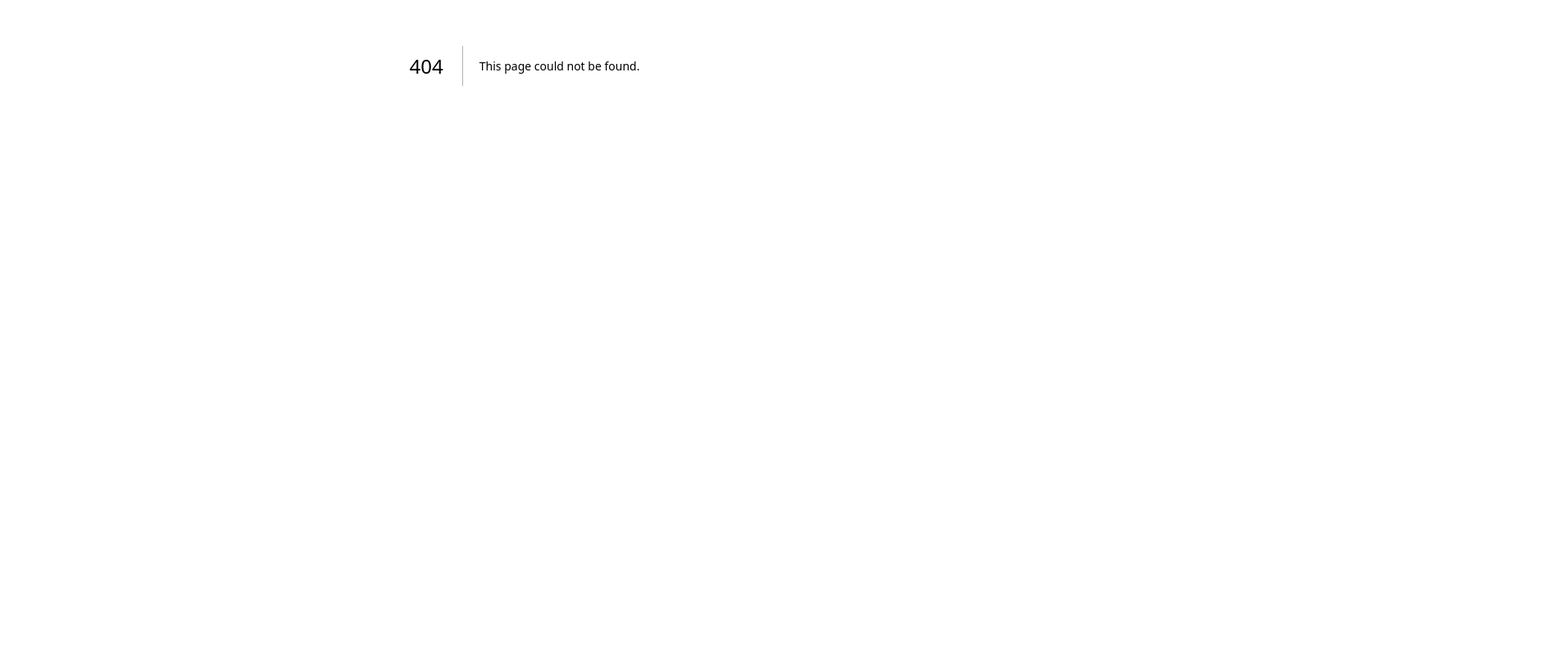
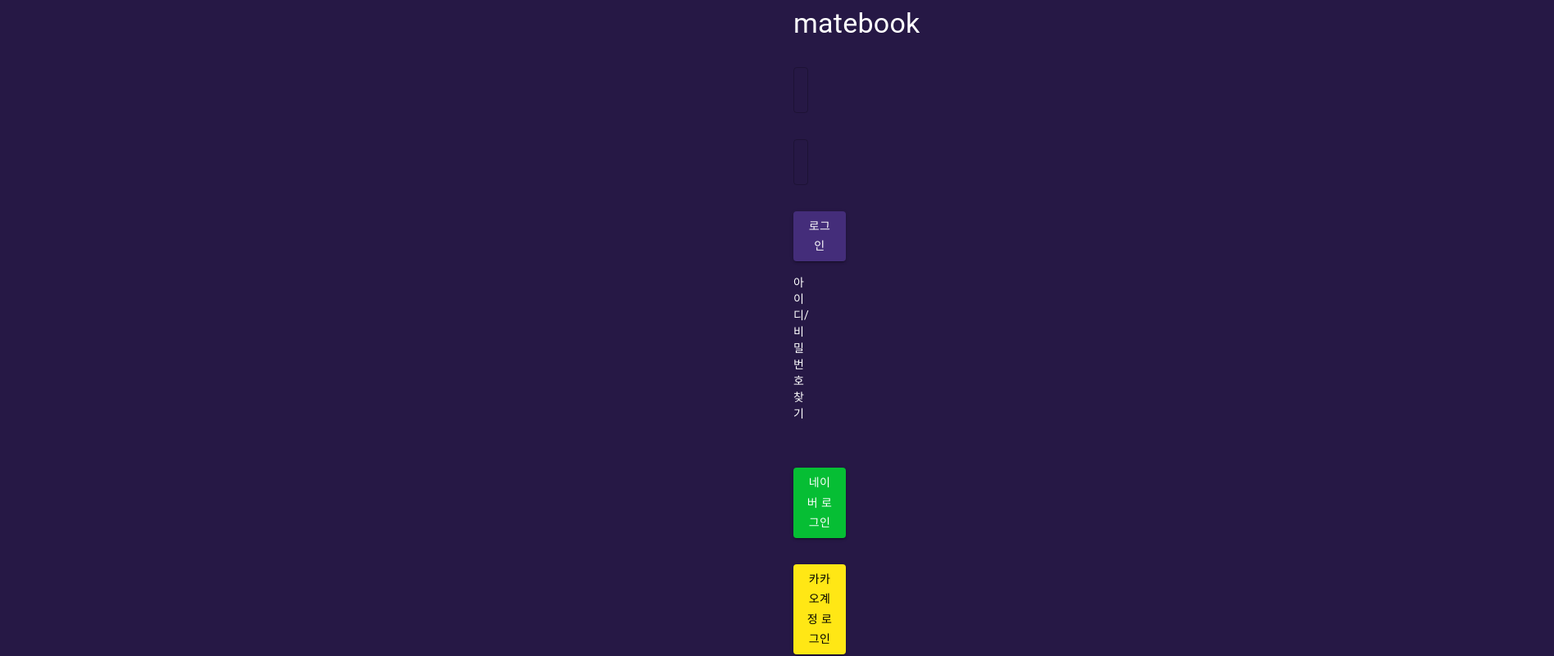
Before and after one commit to HooAndFriend/matebook-front-next-renewal, a Next.js app: page /auth/loginPage in a window 1280 px wide. Before the commit this address had no page. Shown: the part 320-1121 px from the top of the page at 82% size, 1896 px wide, since content can reach past the window. Before the commit the page ends 800 px from the top, so only its background shows below. Built offline with nearby package versions, Linux system fonts and the light colour scheme.

Commit message:
Add : Login Page

```diff
--- /dev/null
+++ b/src/pages/auth/loginPage.tsx
@@ -0,0 +1,102 @@
+// ** Next Imports
+import Link from "next/link"
+
+// ** Custom Hooks Imports
+import useInput from "@/hooks/useInput"
+
+// ** assets Imports
+import Color from "@/assets/color"
+
+// ** Mui Imports
+import { Button, Grid, TextField, Typography } from "@mui/material"
+
+function LoginPage() {
+  const [user, setUser] = useInput({
+    email: "",
+    password: "",
+  })
+
+  const handleClickLogin = () => {}
+
+  return (
+    <Grid container spacing={4} sx={{ px: 120, py: 40 }}>
+      <Grid item xs={12}>
+        <Typography variant="h4" color="white">
+          matebook
+        </Typography>
+      </Grid>
+      <Grid item xs={12}>
+        <TextField
+          label="아이디"
+          fullWidth
+          sx={{ backgroundColor: Color.purple, borderRadius: 1.5 }}
+          name="email"
+          value={user.email}
+          onChange={setUser}
+        />
+      </Grid>
+      <Grid item xs={12}>
+        <TextField
+          label="비밀번호"
+          fullWidth
+          sx={{ backgroundColor: Color.purple, borderRadius: 1.5 }}
+          name="password"
+          value={user.password}
+          onChange={setUser}
+        />
+      </Grid>
+      <Grid item xs={12}>
+        <Button
+          variant="contained"
+          fullWidth
+          sx={{ backgroundColor: Color.purple, minHeight: 55 }}
+          onClick={handleClickLogin}
+        >
+          로그인
+        </Button>
+      </Grid>
+      <Grid item xs={12}>
+        <Typography
+          variant="body2"
+          color="white"
+          textAlign="right"
+          sx={{ pr: 2, mt: -2, mb: 3 }}
+        >
+          아이디/비밀번호 찾기
+        </Typography>
+      </Grid>
+      <Grid item xs={12}>
+        <Button
+          variant="contained"
+          fullWidth
+          sx={{ backgroundColor: Color.naver, minHeight: 60 }}
+        >
+          네이버 로그인
+        </Button>
+      </Grid>
+      <Grid item xs={12}>
+        <Button
+          variant="contained"
+          fullWidth
+          sx={{ backgroundColor: Color.kakao, minHeight: 60, color: "black" }}
+        >
+          카카오계정 로그인
+        </Button>
+      </Grid>
+      <Grid item xs={7}>
+        <Typography variant="body2" color="white" textAlign="right">
+          matebook이 처음이라면?
+        </Typography>
+      </Grid>
+      <Grid item xs={5}>
+        <Link href="/auth/registerPage">
+          <Typography variant="body2" color="white">
+            회원가입
+          </Typography>
+        </Link>
+      </Grid>
+    </Grid>
+  )
+}
+
+export default LoginPage
```
